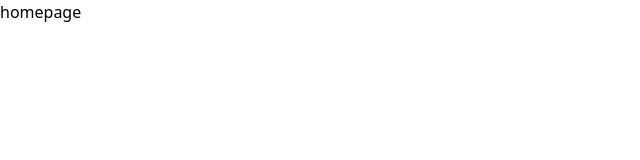
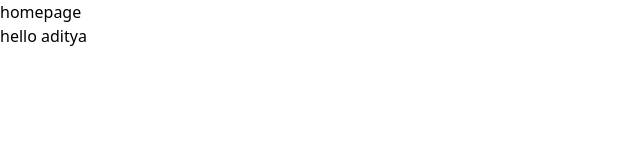
Before and after one commit to Jeelgor/Tours_Travel, a React (Vite) app: page /homepage in a window 1280 px wide. Shown: the top 160 px of the page, without its empty margins (0-640 px from the left). Built offline with nearby package versions, Linux system fonts and the light colour scheme.

Commit message:
new Home

```diff
--- a/src/Homepage.jsx
+++ b/src/Homepage.jsx
@@ -2,7 +2,10 @@ import React from 'react'
 
 const Homepage = () => {
     return (
-        <div>homepage</div>
+        <div>
+            <div>homepage</div>
+            <h1>hello aditya</h1>
+        </div>
     )
 }
 
```
